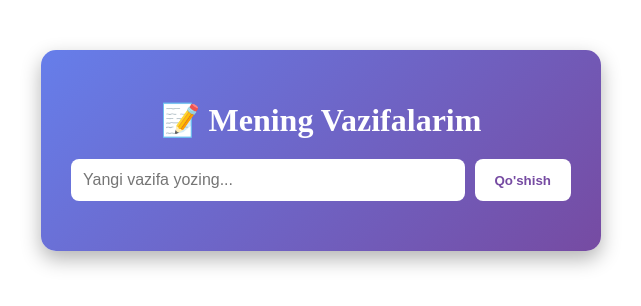
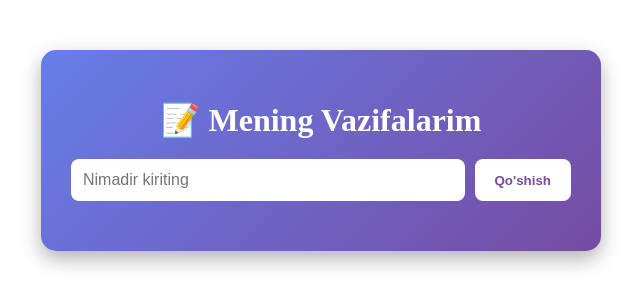
Before and after one commit to R-Islombek/React-todoList, a React (Vite) app: page / in a window 1280 px wide. Shown: the top 306 px of the page, without its empty margins (319-960 px from the left). Built offline with nearby package versions, Linux system fonts and the light colour scheme.

Commit message:
Comment qo'shdim

```diff
--- a/src/Components/TodoList/TodoApp.jsx
+++ b/src/Components/TodoList/TodoApp.jsx
@@ -37,7 +37,7 @@ const TodoApp = () => {
       <div className="todo-input">
         <input
           type="text"
-          placeholder="Yangi vazifa yozing..."
+          placeholder="Nimadir kiriting"
           value={text}
           onChange={(e) => setText(e.target.value)}
         />
```
